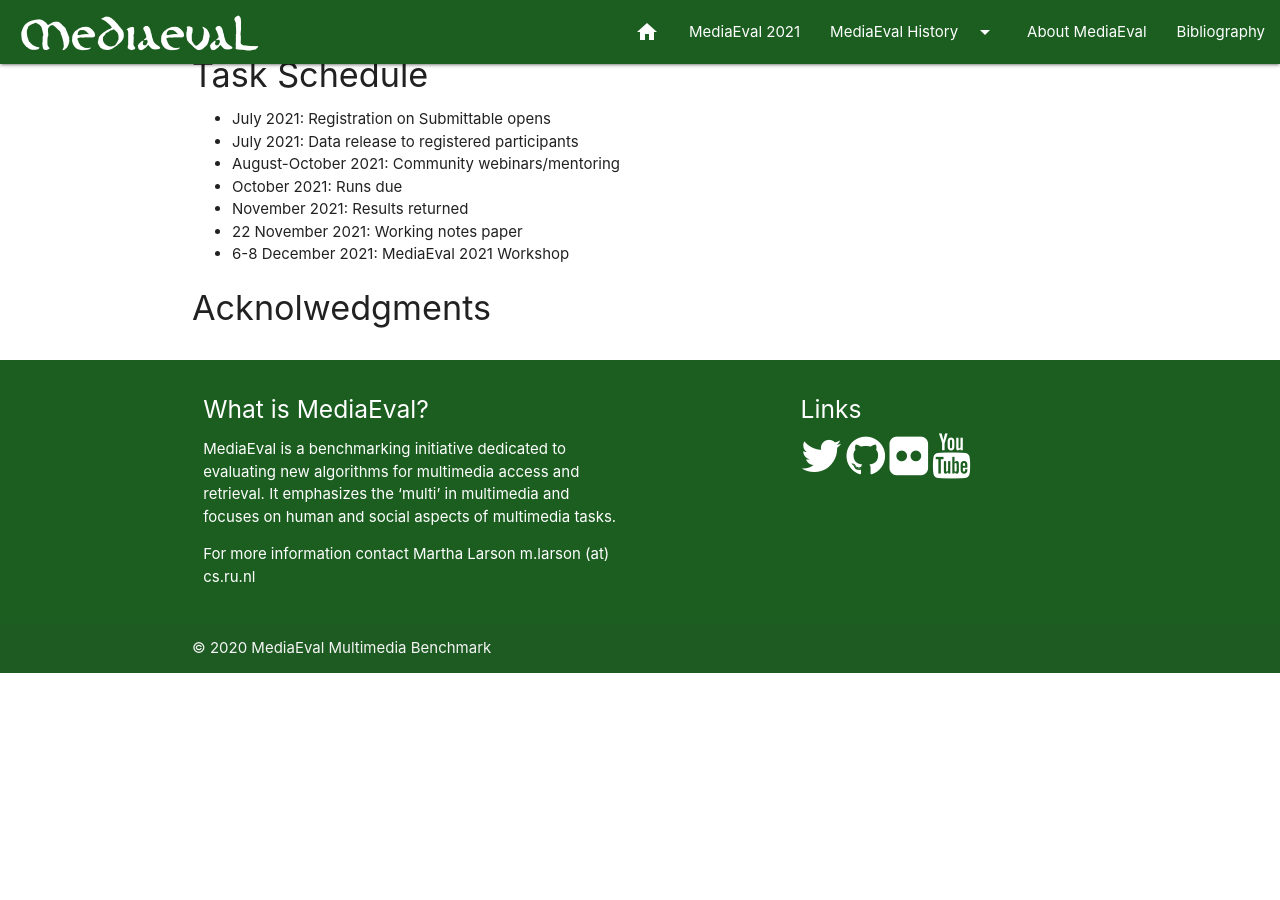
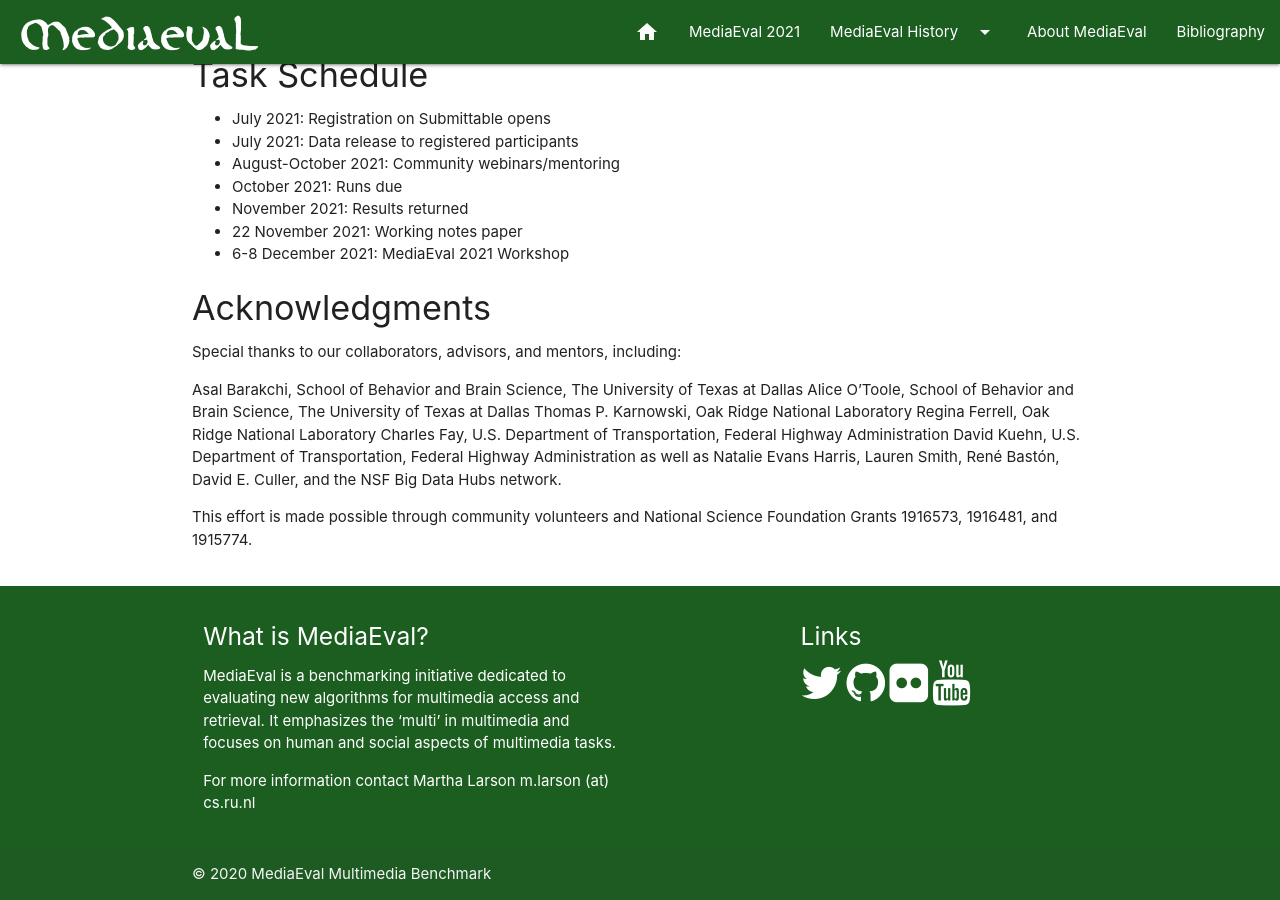
Before and after one commit to multimediaeval/multimediaeval.github.io, a Jekyll site: the page built from _editions/2021/tasks/videoprivacy.md, in a window 1280 px wide and 900 px high, scrolled down 2631 px. Built offline with Jekyll 4.4.1, drawn with Linux system fonts in a browser that asks for light colours; before the commit the page ends 3304 px from its top, so only the background shows below that.

Commit message:
Added Acknowledgments

```diff
--- a/_editions/2021/tasks/videoprivacy.md
+++ b/_editions/2021/tasks/videoprivacy.md
@@ -91,5 +91,17 @@ Please get in touch. Experts from the data collection and processing team are av
 * 22 November 2021: Working notes paper  <!-- Fixed. Please do not change. Exact date to be decided-->
 * 6-8 December 2021: MediaEval 2021 Workshop <!-- Fixed. Please do not change. Exact date to be decided-->
 
-#### Acknolwedgments
+#### Acknowledgments
+Special thanks to our collaborators, advisors, and mentors, including:
+
+
+Asal Barakchi, School of Behavior and Brain Science, The University of Texas at Dallas
+Alice O’Toole, School of Behavior and Brain Science, The University of Texas at Dallas
+Thomas P. Karnowski, Oak Ridge National Laboratory
+Regina Ferrell, Oak Ridge National Laboratory
+Charles Fay, U.S. Department of Transportation, Federal Highway Administration
+David Kuehn, U.S. Department of Transportation, Federal Highway Administration
+as well as Natalie Evans Harris, Lauren Smith, René Bastón, David E. Culler, and the NSF Big Data Hubs network.
+
+This effort is made possible through community volunteers and National Science Foundation Grants 1916573, 1916481, and 1915774.
 <!-- # optional, delete if not used-->
```
